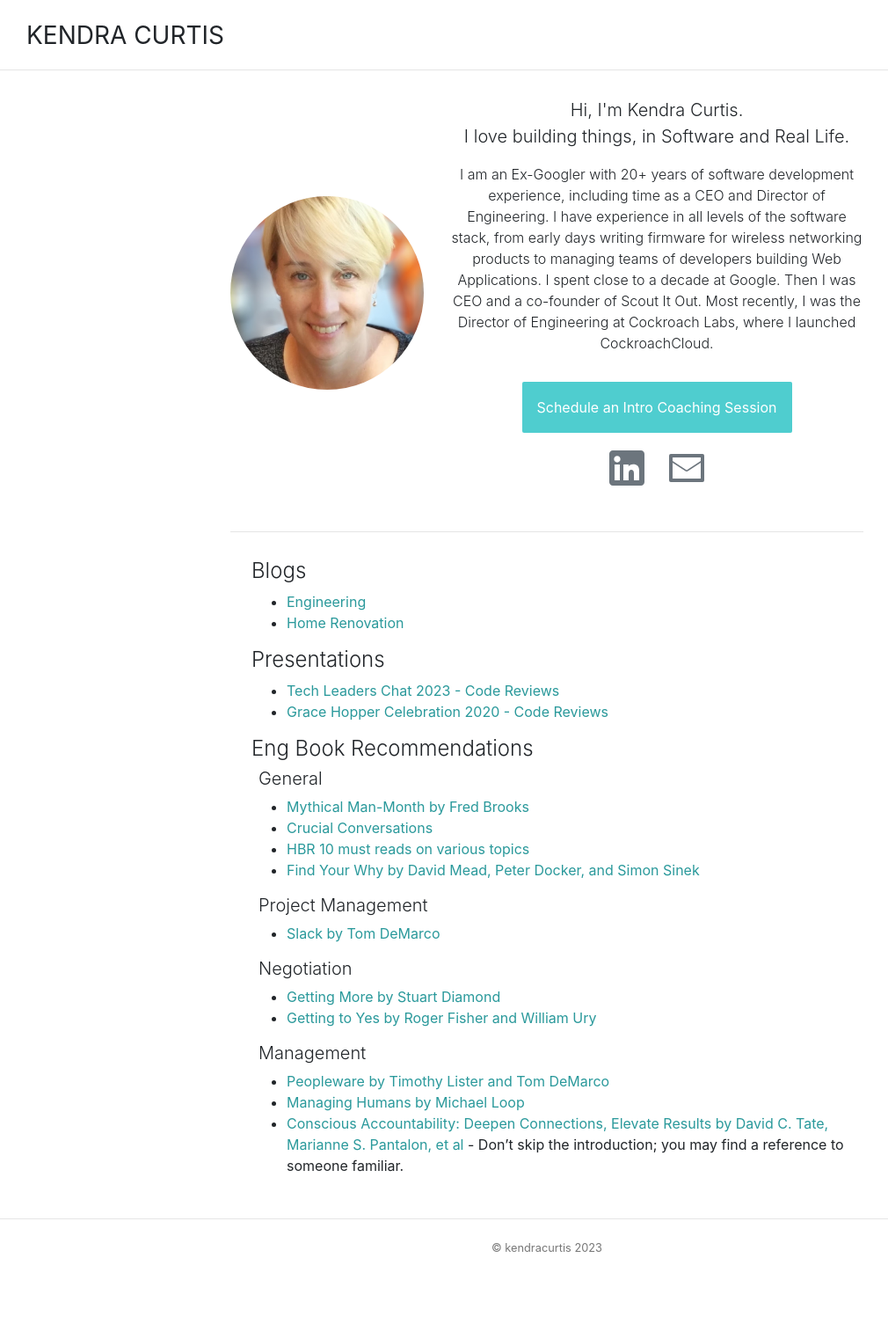
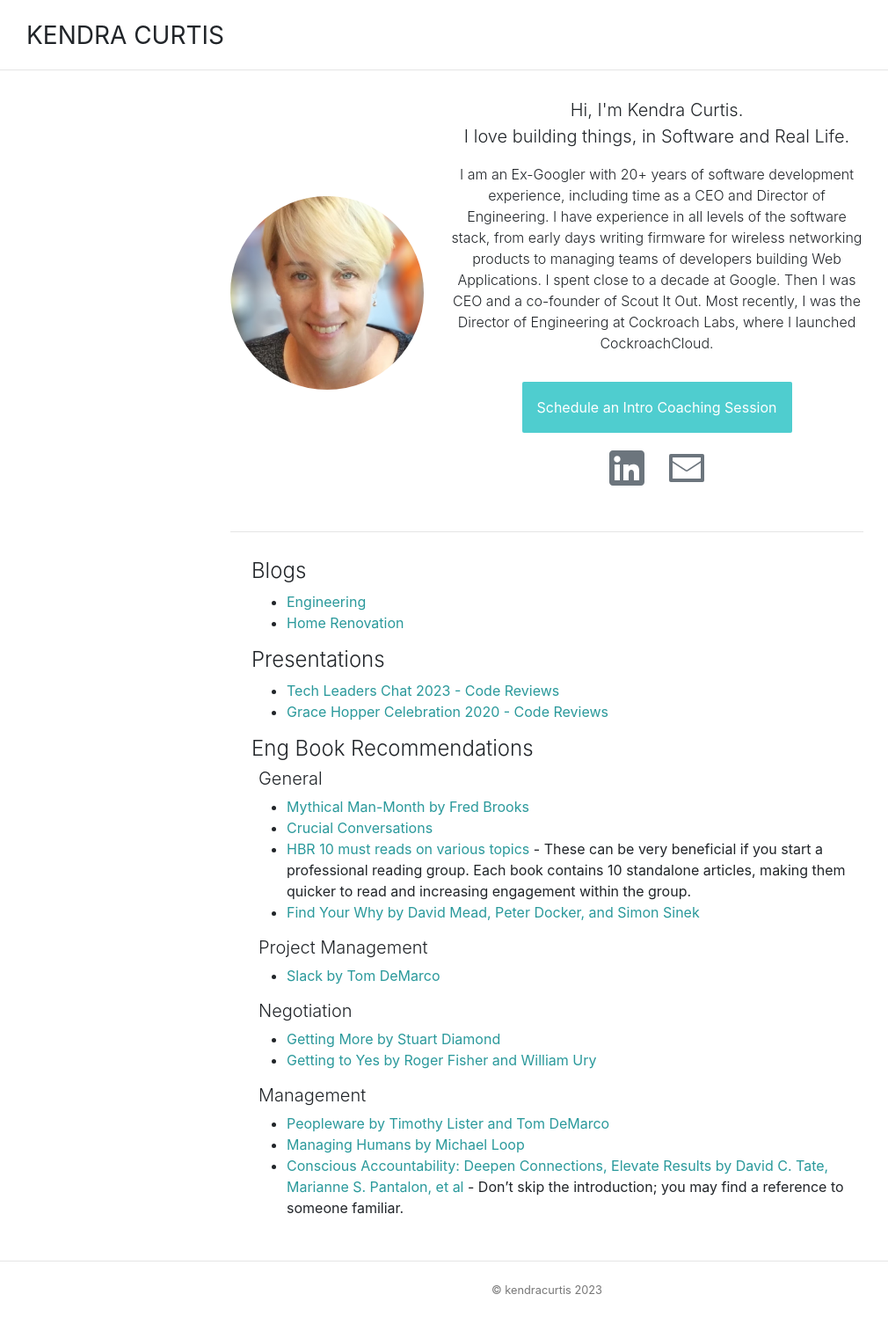
Before and after one commit to kendracurtis/kendracurtis.github.io, a Jekyll site: the page built from index.md, in a window 1280 px wide. Shown: the whole page at 88% size, without its empty margins (18-1028 px from the left). Built offline with Jekyll 4.4.1, drawn with Linux system fonts in a browser that asks for light colours; before the commit the page ends 1465 px from its top, so only the background shows below that.

Commit message:
Added commentary to book recommendations

```diff
--- a/index.md
+++ b/index.md
@@ -60,7 +60,7 @@ I am excited to be presenting in the <a href="https://www.meetup.com/tech-leader
 ##### General
 * [Mythical Man-Month by Fred Brooks](https://www.amazon.com/gp/search?ie=UTF8&tag=engcoach-20&linkCode=ur2&linkId=81e1fc47b2b8a7d8b241001a97ae5232&camp=1789&creative=9325&index=books&keywords=Mythical Man Month)
 * [Crucial Conversations](https://www.amazon.com/Crucial-Conversations-Third-Talking-Stakes/dp/B09MV3818X/ref=sr_1_1?crid=1DV9Y8NAE75CK&amp;keywords=crucial+conversations&amp;qid=1701223773&amp;sprefix=crutial+converstaions%252Caps%252C152&amp;sr=8-1&_encoding=UTF8&tag=engcoach-20&linkCode=ur2&linkId=6099b93cb09600b05af24352d38bb8ba&camp=1789&creative=9325)
-* [HBR 10 must reads on various topics ](https://www.amazon.com/gp/search?ie=UTF8&tag=engcoach-20&linkCode=ur2&linkId=69532e749bc833e9e6fff5b9755033ff&camp=1789&creative=9325&index=books&keywords=HBR 10 must reads)
+* [HBR 10 must reads on various topics ](https://www.amazon.com/gp/search?ie=UTF8&tag=engcoach-20&linkCode=ur2&linkId=69532e749bc833e9e6fff5b9755033ff&camp=1789&creative=9325&index=books&keywords=HBR 10 must reads) - These can be very beneficial if you start a professional reading group. Each book contains 10 standalone articles, making them quicker to read and increasing engagement within the group.
 * [Find Your Why by David Mead, Peter Docker, and Simon Sinek](https://www.amazon.com/Find-Your-Why-audiobook/dp/B074F33DYD/ref=sr_1_1?crid=22CEL9TPGGS8N&amp;keywords=Find+Your+Why+by+David+Mead%252C+Peter+Docker%252C+and+Simon+Sinek&amp;qid=1701224265&amp;s=books&amp;sprefix=find+your+why+by+david+mead%252C+peter+docker%252C+and+simon+sinek%252Cstripbooks%252C138&amp;sr=1-1&_encoding=UTF8&tag=engcoach-20&linkCode=ur2&linkId=2c4eb9666b06af72325069f52ef42aea&camp=1789&creative=9325)
 
 ##### Project Management
```
